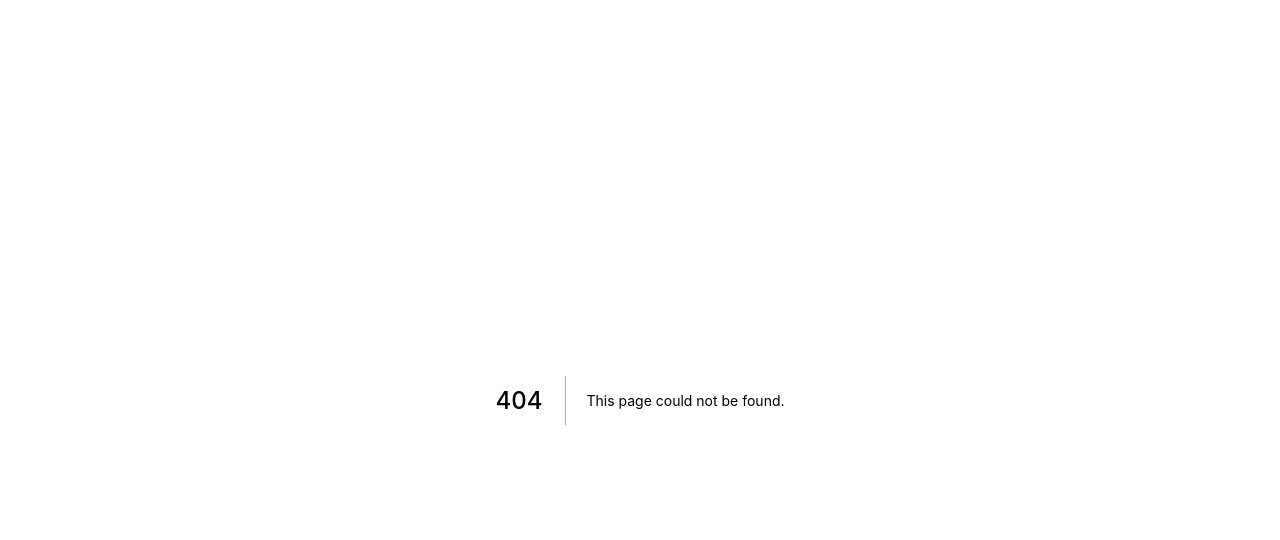
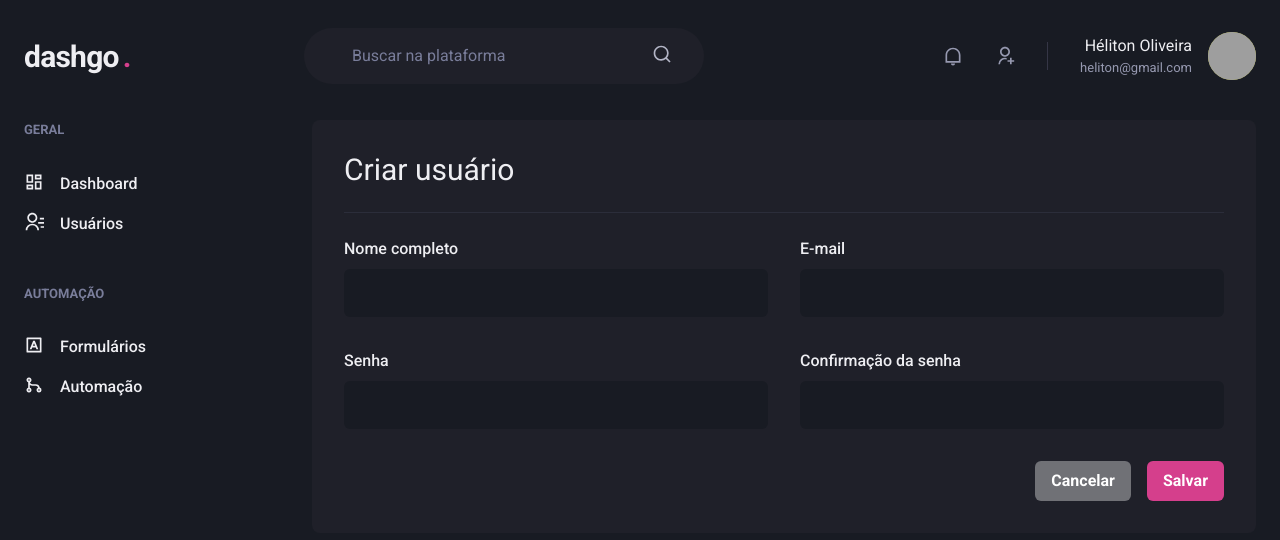
Before and after one commit to helitonoliveiraa/ignite-dashgo, a Next.js app: page /users/create in a window 1280 px wide. Before the commit this address had no page. Shown: the top 540 px of the page. Built offline with nearby package versions, Linux system fonts and the light colour scheme; grey boxes are pictures that could not be loaded.

Commit message:
:sparkles: feat: create users page and create user

```diff
--- /dev/null
+++ b/src/pages/users/create.tsx
@@ -0,0 +1,56 @@
+import { Button } from "@chakra-ui/button";
+import Icon from "@chakra-ui/icon";
+
+import { Box, Divider, Flex, Heading, HStack, SimpleGrid, VStack } from '@chakra-ui/react';
+import { Input } from "../../components/Form/input";
+
+
+import { Header } from "../../components/Header";
+import { Sidebar } from "../../components/Sidebar";
+
+export default function createUser() {
+  return (
+    <Box>
+      <Header />
+
+      <Flex
+        w="100%"
+        my="6"
+        maxWidth={1480}
+        mx="auto"
+        px="6"
+      >
+        <Sidebar />
+
+        <Box flex="1" borderRadius={8} bg="gray.800" p="8">
+          <Heading size="lg" fontWeight="normal">Criar usuário</Heading>
+
+          <Divider my="6" borderColor="gray.700" />
+
+          <VStack spacing="8">
+            <SimpleGrid minChildWidth="240px" spacing="8" w="100%">
+              <Input name="name" label="Nome completo"  />
+              <Input name="email" type="email" label="E-mail"  />
+            </SimpleGrid>
+
+            <SimpleGrid minChildWidth="240px" spacing="8" w="100%">
+              <Input name="password" type="password" label="Senha"  />
+              <Input
+                name="password_confirmation"
+                type="password"
+                label="Confirmação da senha"
+              />
+            </SimpleGrid>
+          </VStack>
+
+          <Flex mt="8" justify="flex-end">
+            <HStack spacing="4">
+              <Button colorScheme='whiteAlpha'>Cancelar</Button>
+              <Button colorScheme='pink'>Salvar</Button>
+            </HStack>
+          </Flex>
+        </Box>
+      </Flex>
+    </Box>
+  );
+}
```
Also changed, not shown: src/pages/users/index.tsx (added, +86 -0 lines).
